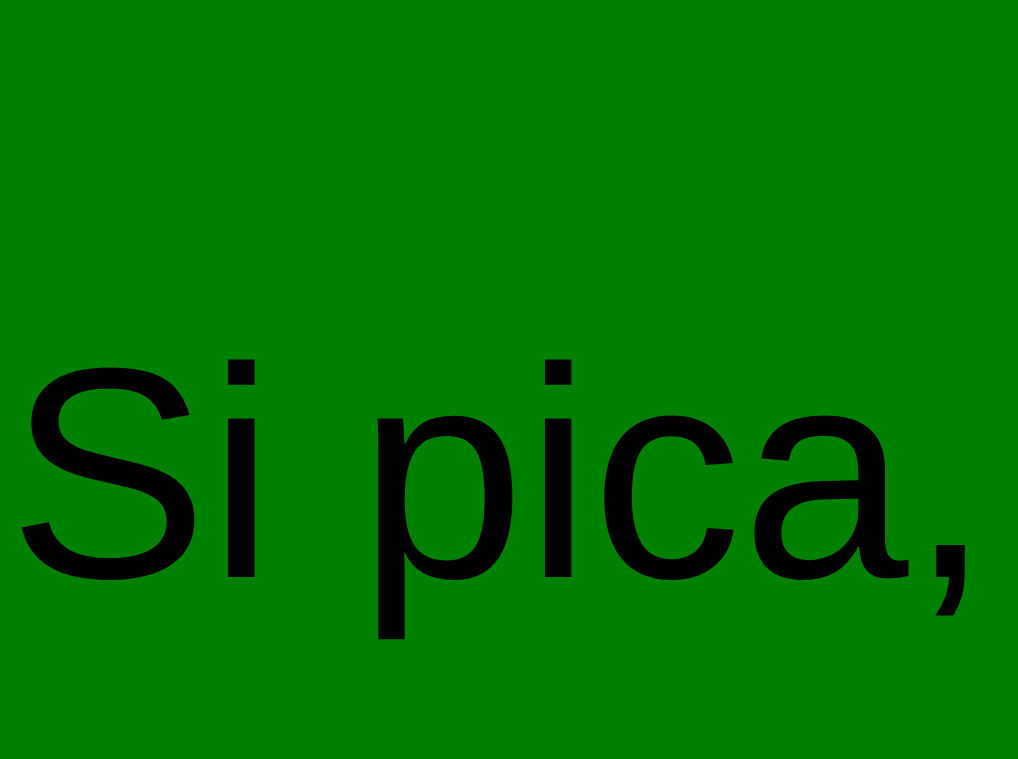
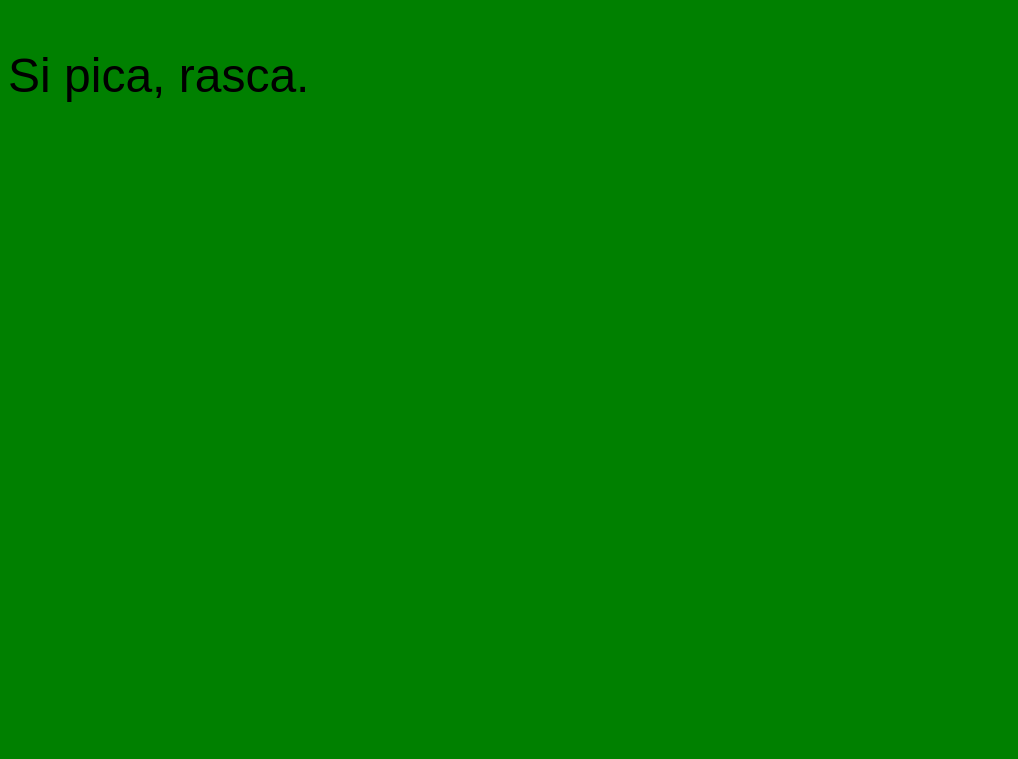
Before and after one commit to edpero/Prueba, a plain HTML site: page index.html in a window 1280 px wide. Shown: the top 759 px of the page, without its empty margins (0-1018 px from the left). Drawn offline with Linux system fonts and the light colour scheme.

```diff
--- a/estilo.css
+++ b/estilo.css
@@ -1,6 +1,6 @@
 html{
     background-color: green;
     font-family: sans-serif;
-    font-size: 300px;
+    font-size: 300%;
 
 }
```
